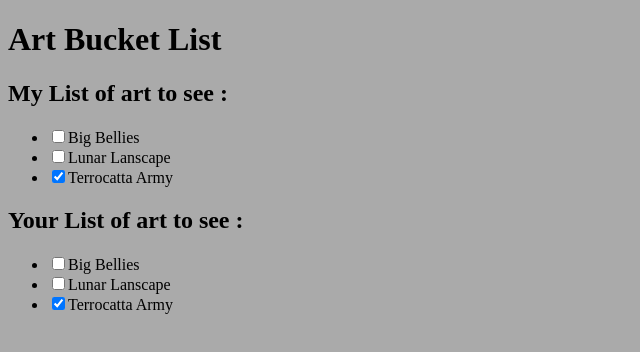
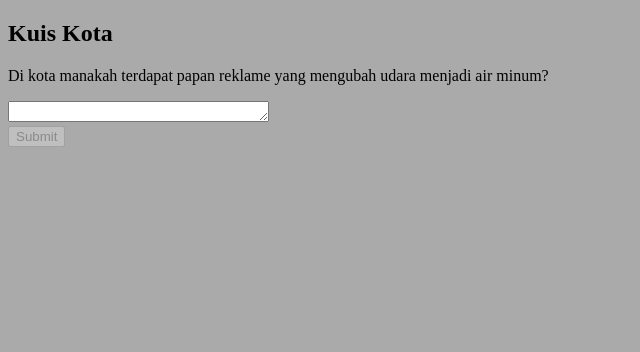
Before and after one commit to fanialfi/belajar-reactjs, a React (Vite) app: page / in a window 1280 px wide. Shown: the top 352 px of the page, without its empty margins (0-640 px from the left). Built offline with nearby package versions, Linux system fonts and the light colour scheme.

Commit message:
managing state

```diff
--- a/src/app.jsx
+++ b/src/app.jsx
@@ -1,11 +1,11 @@
 import React from "react";
 import ReactDOM from "react-dom/client";
-import BucketList from "./components/updatingArrayInState";
+import Form from "./components/managingState";
 
 
 const root = ReactDOM.createRoot(document.getElementById("root"));
 root.render(<React.StrictMode>
-  <BucketList/>
+  <Form/>
 </React.StrictMode>)
 
 export { root };
--- /dev/null
+++ b/src/components/managingState.jsx
@@ -0,0 +1,53 @@
+import { useState } from "react";
+
+export default function Form(){
+  const [answer, setAnswer] = useState("");
+  const [error, setError] = useState(null);
+  const [status, setStatus] = useState("typing");
+
+  if (status === "success"){
+    return <h1>Itu Benar</h1>
+  }
+
+  async function handleSubmit(ev){
+    ev.preventDefault();
+    setStatus("submiting");
+    try{
+      await submitForm(answer);
+      setStatus("success");
+    }catch(error){
+      setStatus("typing");
+      setError(error);
+    }
+  }
+
+  function handleTextAreaChange(ev){
+    setAnswer(ev.target.value);
+  }
+
+  return (<>
+    <h2>Kuis Kota</h2>
+    <p>Di kota manakah terdapat papan reklame yang mengubah udara menjadi air minum?</p>
+    <form onSubmit={handleSubmit}>
+      <textarea name="kuis" id="kuis" cols="30" rows="1" value={answer} onChange={handleTextAreaChange} disabled={status === "submiting"}>
+      </textarea>
+      <br />
+      <button disabled={answer.length === 0 || status === "submiting"}>Submit</button>
+      {error !== null && <p className="Error">{error.message}</p>}
+    </form>
+  </>);
+}
+
+function submitForm(answer){
+  // anggap kode ini melakukan request ke jaringan
+  return new Promise((resolve, reject) => {
+    setTimeout(() => {
+      let shouldError = answer.toLowerCase() !== "lima";
+      if (shouldError){
+        reject(new Error("tebakan yang bagus tetapi jawaban salah, silahkan coba lagi"));
+      }else{
+        resolve();
+      }
+    },1500)
+  })
+}
```
